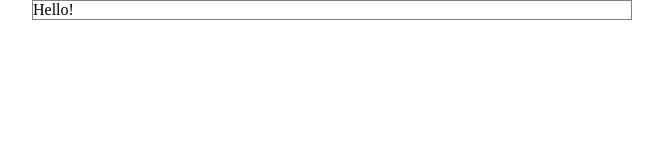
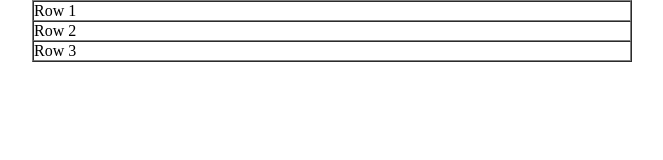
Before and after one commit to Dorani/Email-Template, a plain HTML site: page index.html in a window 1280 px wide. Shown: the whole page, without its empty margins (308-971 px from the left). Drawn offline with Linux system fonts and the light colour scheme.

Commit message:
dup rows to create 3

```diff
--- a/index.html
+++ b/index.html
@@ -9,9 +9,20 @@
 
 <body style="margin: 0; padding: 0;">
   <table align="center" border="1" cellpadding="0" cellspacing="0" width="600" style="border-collapse: collapse;">
+    <table align="center" border="1" cellpadding="0" cellspacing="0" width="600">
    <tr>
     <td>
-     Hello!
+     Row 1
+    </td>
+   </tr>
+   <tr>
+    <td>
+     Row 2
+    </td>
+   </tr>
+   <tr>
+    <td>
+     Row 3
     </td>
    </tr>
   </table>
```
Also changed, not shown: 1 other file.
